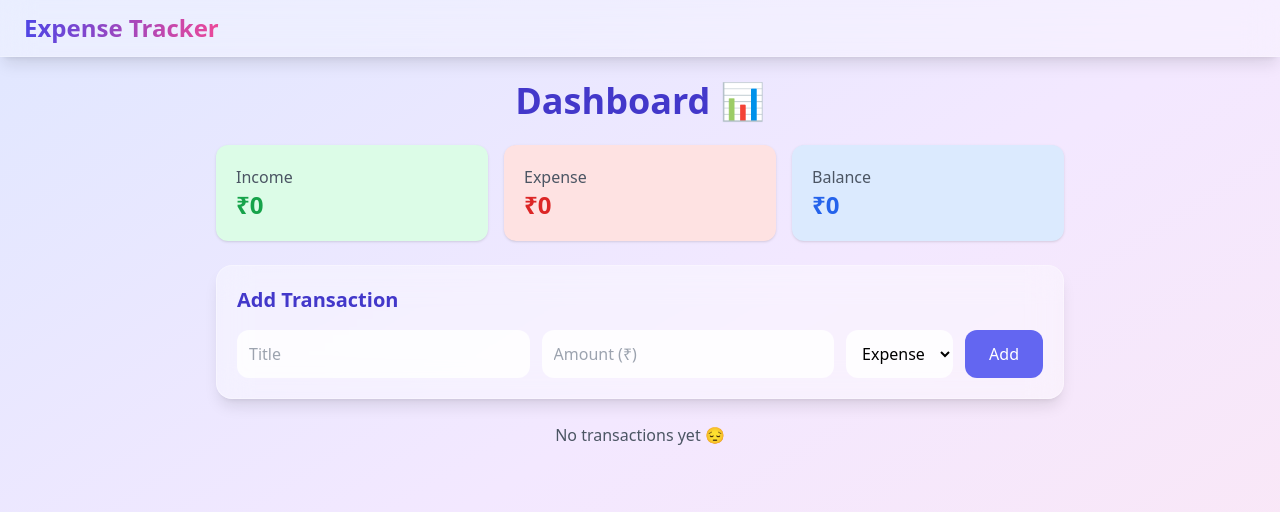
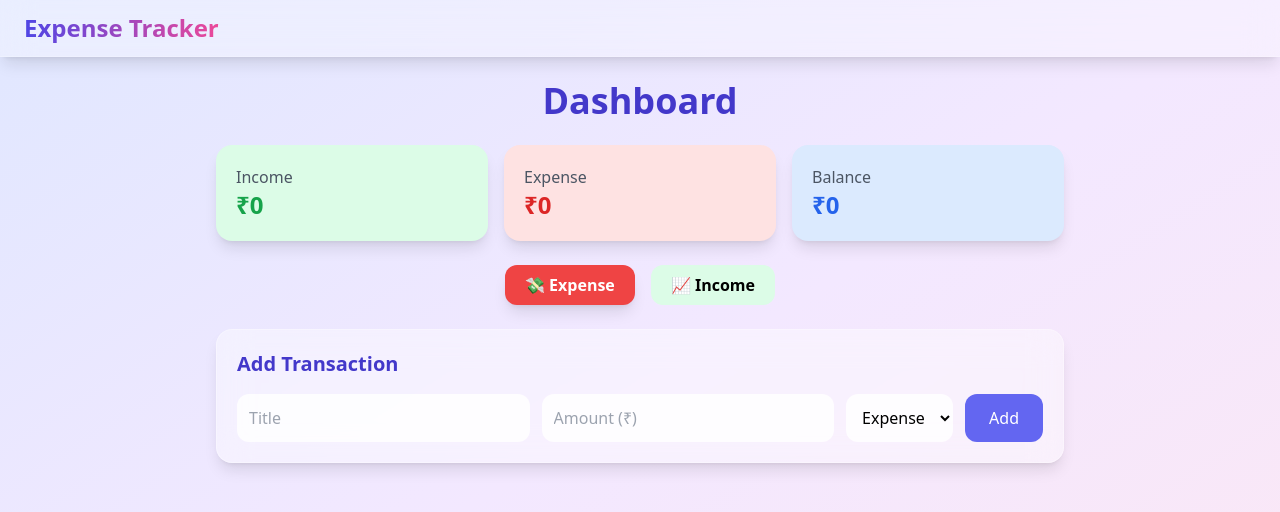
Before and after one commit to Raksha8277/Expense-Tracker, a React (Vite) app in the folder frontend/: page / in a window 1280 px wide. Shown: the top 512 px of the page. Built offline with nearby package versions, Linux system fonts and the light colour scheme; no server answers.

Commit message:
Update Dashboard

```diff
--- a/frontend/src/pages/Dashboard.tsx
+++ b/frontend/src/pages/Dashboard.tsx
@@ -2,11 +2,10 @@ import { useState, useEffect } from "react";
 import axios from "axios";
 import Navbar from "../components/Navbar";
 import ExpenseForm from "../components/ExpenseForm";
-import ExpenseList from "../components/ExpenseList";
 
 export default function Dashboard() {
   const [expenses, setExpenses] = useState<any[]>([]);
-  const [loading, setLoading] = useState(true);
+  const [type, setType] = useState<"expense" | "income">("expense");
 
 
   const addExpense = async (data: any) => {
@@ -15,9 +14,8 @@ export default function Dashboard() {
         "http://localhost:5000/api/expenses",
         data
       );
-
       setExpenses((prev) => [...prev, res.data]);
-    } catch (err) {
+    } catch {
       alert("Failed to add transaction");
     }
   };
@@ -27,8 +25,7 @@ export default function Dashboard() {
     axios
       .get("http://localhost:5000/api/expenses")
       .then((res) => setExpenses(res.data))
-      .catch(() => alert("Failed to load data"))
-      .finally(() => setLoading(false));
+      .catch(() => alert("Failed to load data"));
   }, []);
 
 
@@ -36,11 +33,9 @@ export default function Dashboard() {
     .filter((e) => e.type === "income")
     .reduce((sum, e: any) => sum + Number(e.amount), 0);
 
-
   const totalExpense = expenses
     .filter((e) => e.type === "expense")
     .reduce((sum, e: any) => sum + Number(e.amount), 0);
-
 
   const balance = totalIncome - totalExpense;
 
@@ -53,53 +48,58 @@ export default function Dashboard() {
 
 
         <h1 className="text-4xl text-center font-bold text-indigo-700">
-          Dashboard 📊
+          Dashboard
         </h1>
 
 
         <div className="grid grid-cols-1 md:grid-cols-3 gap-4">
 
-
-          <div className="bg-green-100 p-5 rounded-xl shadow">
+          <div className="bg-green-100 p-5 rounded-2xl shadow-lg">
             <h2 className="text-gray-600">Income</h2>
-            <p className="text-2xl font-bold text-green-600">
-              ₹{totalIncome}
-            </p>
+            <p className="text-2xl font-bold text-green-600">₹{totalIncome}</p>
           </div>
 
-
-          <div className="bg-red-100 p-5 rounded-xl shadow">
+          <div className="bg-red-100 p-5 rounded-2xl shadow-lg">
             <h2 className="text-gray-600">Expense</h2>
-            <p className="text-2xl font-bold text-red-600">
-              ₹{totalExpense}
-            </p>
+            <p className="text-2xl font-bold text-red-600">₹{totalExpense}</p>
           </div>
 
-
-          <div className="bg-blue-100 p-5 rounded-xl shadow">
+          <div className="bg-blue-100 p-5 rounded-2xl shadow-lg">
             <h2 className="text-gray-600">Balance</h2>
-            <p className="text-2xl font-bold text-blue-600">
-              ₹{balance}
-            </p>
+            <p className="text-2xl font-bold text-blue-600">₹{balance}</p>
           </div>
 
         </div>
 
-        {/* ➕ Add Form */}
-        <ExpenseForm onAdd={addExpense} />
+
+        <div className="flex justify-center gap-4 mt-4">
+
+          <button
+            onClick={() => setType("expense")}
+            className={`px-5 py-2 rounded-xl font-semibold transition ${
+              type === "expense"
+                ? "bg-red-500 text-white shadow-lg"
+                : "bg-red-100"
+            }`}
+          >
+            💸 Expense
+          </button>
+
+          <button
+            onClick={() => setType("income")}
+            className={`px-5 py-2 rounded-xl font-semibold transition ${
+              type === "income"
+                ? "bg-green-500 text-white shadow-lg"
+                : "bg-green-100"
+            }`}
+          >
+            📈 Income
+          </button>
+
+        </div>
 
 
-        {loading ? (
-          <p className="text-center text-gray-600">
-            Loading...
-          </p>
-        ) : expenses.length === 0 ? (
-          <p className="text-center text-gray-600">
-            No transactions yet 😔
-          </p>
-        ) : (
-          <ExpenseList expenses={expenses} setExpenses={setExpenses} />
-        )}
+        <ExpenseForm onAdd={addExpense} type={type} />
 
       </div>
     </div>
```
